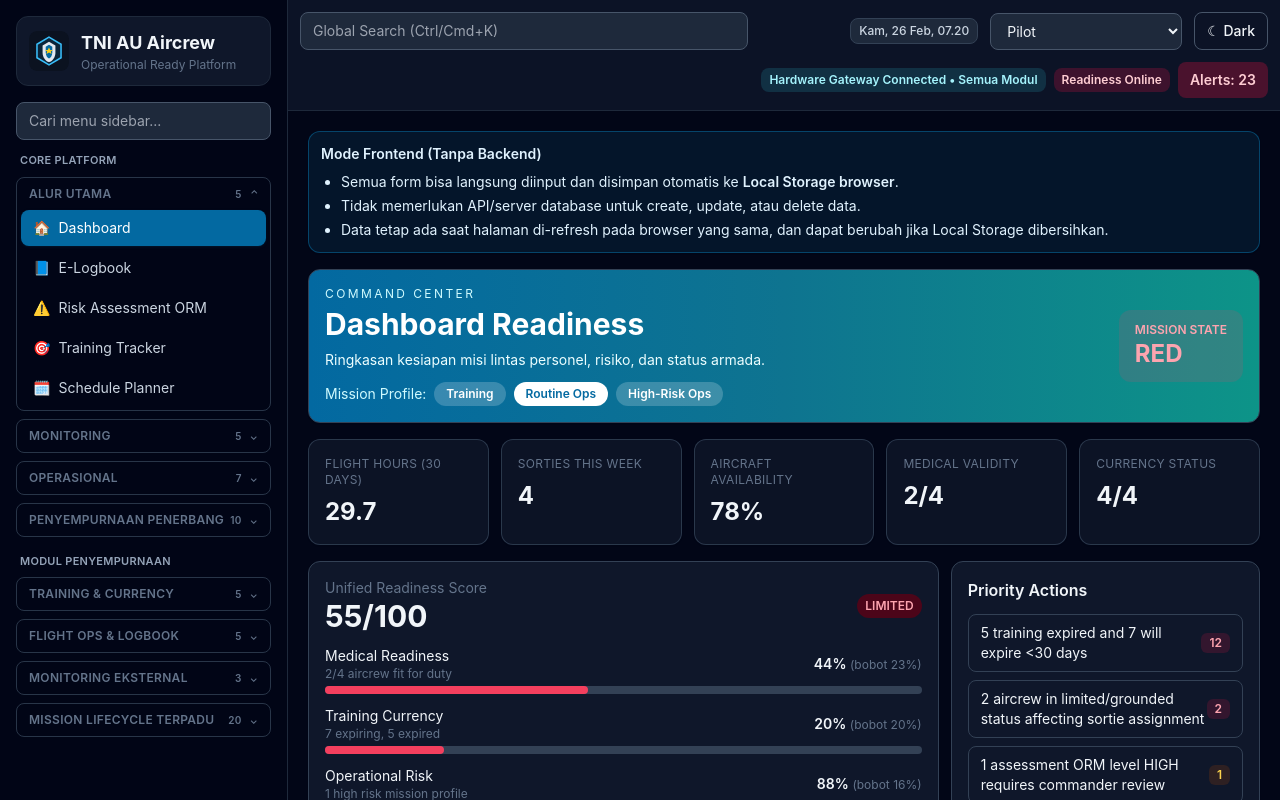
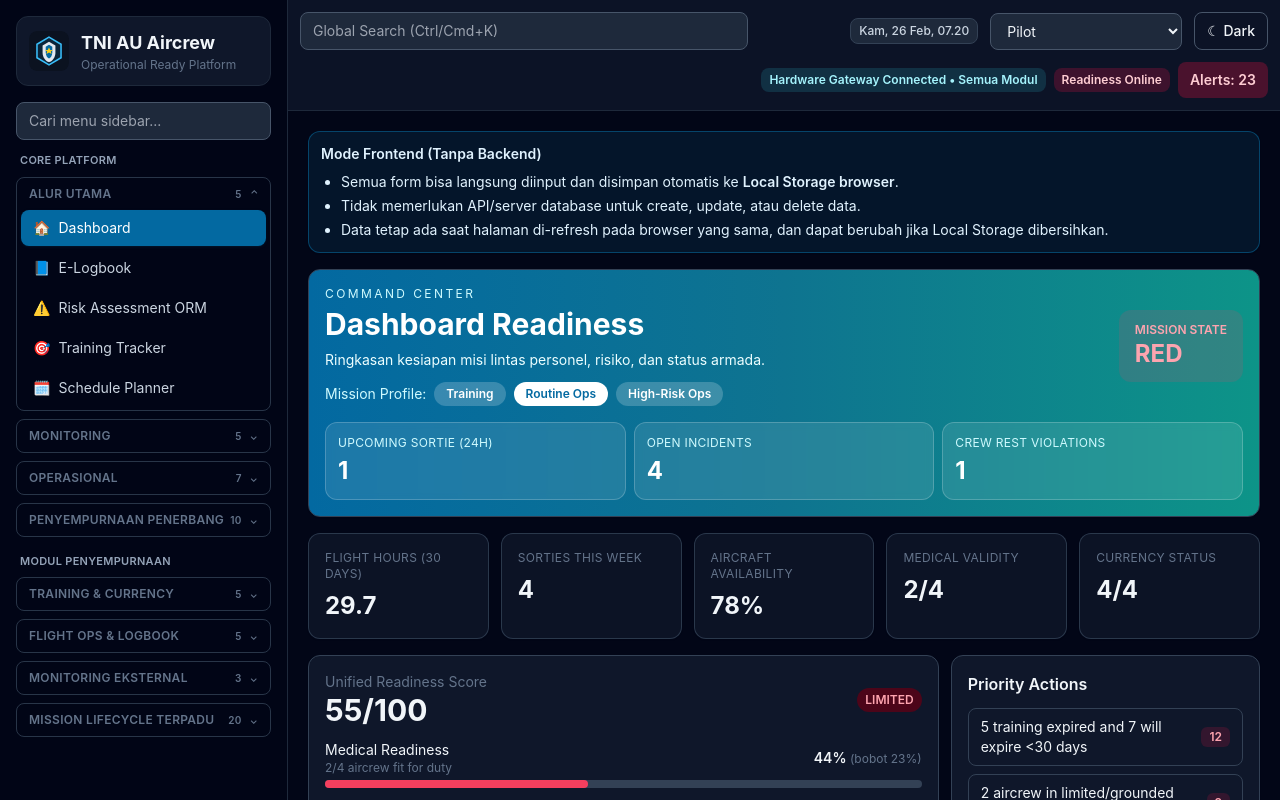
Before and after one commit to sobri3195/tni-au-aircrew-platform, a React (Vite) app: page /login in a window 1280 px wide. Both pictures are taken after a click on the button "Enter Platform". Shown: the top 800 px of the page. Built offline with nearby package versions, Linux system fonts and the light colour scheme.

Commit message:
Improve dashboard UX and complete live readiness metrics

```diff
--- a/src/pages/DashboardPage.tsx
+++ b/src/pages/DashboardPage.tsx
@@ -46,6 +46,14 @@ export const DashboardPage = () => {
   const readinessAlerts = useMemo(() => calculateReadinessAlerts(state), [state]);
 
   const pendingIncident = state.incidents.filter((i) => i.status === 'New').length;
+  const restViolations = state.orm.filter((item) => item.crewRestHours < 8).length;
+  const upcomingSorties24h = state.schedule.filter(
+    (item) => item.category === 'Sortie' && new Date(item.start).getTime() - Date.now() <= 1000 * 60 * 60 * 24 && new Date(item.start).getTime() >= Date.now()
+  ).length;
+  const upcomingAgenda = [...state.schedule]
+    .filter((item) => new Date(item.start).getTime() >= Date.now())
+    .sort((a, b) => new Date(a.start).getTime() - new Date(b.start).getTime())
+    .slice(0, 4);
   const urgencyList = readinessAlerts.map((alert) => ({
     id: alert.id,
     label: alert.message,
@@ -126,6 +134,20 @@ export const DashboardPage = () => {
           <div className={`rounded-xl px-4 py-3 ${missionState.style}`}>
             <p className="text-xs font-semibold uppercase">Mission State</p>
             <p className="text-2xl font-bold">{missionState.label}</p>
+          </div>
+        </div>
+        <div className="mt-4 grid gap-2 sm:grid-cols-3">
+          <div className="rounded-xl border border-white/20 bg-white/10 p-3 backdrop-blur-sm">
+            <p className="text-xs uppercase tracking-wide text-cyan-100">Upcoming Sortie (24h)</p>
+            <p className="mt-1 text-2xl font-bold">{upcomingSorties24h}</p>
+          </div>
+          <div className="rounded-xl border border-white/20 bg-white/10 p-3 backdrop-blur-sm">
+            <p className="text-xs uppercase tracking-wide text-cyan-100">Open Incidents</p>
+            <p className="mt-1 text-2xl font-bold">{pendingIncident}</p>
+          </div>
+          <div className="rounded-xl border border-white/20 bg-white/10 p-3 backdrop-blur-sm">
+            <p className="text-xs uppercase tracking-wide text-cyan-100">Crew Rest Violations</p>
+            <p className="mt-1 text-2xl font-bold">{restViolations}</p>
           </div>
         </div>
       </div>
@@ -213,7 +235,7 @@ export const DashboardPage = () => {
           <h3 className="mb-2 font-semibold">Rule-based Alerts & Early Warning</h3>
           <ul className="list-disc space-y-1 pl-5 text-sm">
             <li>Training expiry &lt;30 hari: {state.trainings.filter((t) => daysUntil(t.expiryDate) < 30).length}</li>
-            <li>Rest violation: 2 (mock)</li>
+            <li>Rest violation (&lt;8 jam): {restViolations}</li>
             <li>ORM High Risk: {state.orm.filter((o) => o.riskLevel === 'High').length}</li>
             <li>Incident pending review: {pendingIncident}</li>
             <li>Prediksi overload sortie minggu ini: {state.schedule.filter((item) => item.category === 'Sortie').length > 9 ? 'High' : 'Normal'}</li>
@@ -281,6 +303,31 @@ export const DashboardPage = () => {
             ))}
           </div>
         </div>
+
+        <div className="card md:col-span-2">
+          <div className="mb-3 flex items-center justify-between">
+            <h3 className="font-semibold">Agenda Operasi Selanjutnya</h3>
+            <button onClick={() => navigate('/schedule')} className="text-sm text-sky-600 hover:text-sky-700">Buka Planner →</button>
+          </div>
+          {upcomingAgenda.length === 0 ? (
+            <p className="text-sm text-slate-500">Belum ada agenda mendatang dalam jadwal.</p>
+          ) : (
+            <div className="grid gap-2 sm:grid-cols-2">
+              {upcomingAgenda.map((item) => (
+                <div key={item.id} className="rounded-lg border border-slate-200 bg-slate-50 p-3 dark:border-slate-700 dark:bg-slate-800/60">
+                  <div className="flex items-start justify-between gap-2">
+                    <div>
+                      <p className="font-semibold">{item.title}</p>
+                      <p className="text-xs text-slate-500">{new Date(item.start).toLocaleString('id-ID', { dateStyle: 'medium', timeStyle: 'short' })}</p>
+                    </div>
+                    <span className="rounded-full bg-sky-100 px-2 py-0.5 text-xs font-semibold text-sky-700 dark:bg-sky-900/40 dark:text-sky-300">{item.category}</span>
+                  </div>
+                  <p className="mt-2 text-xs text-slate-500">Base: {item.base}</p>
+                </div>
+              ))}
+            </div>
+          )}
+        </div>
       </div>
     </section>
   );
```
